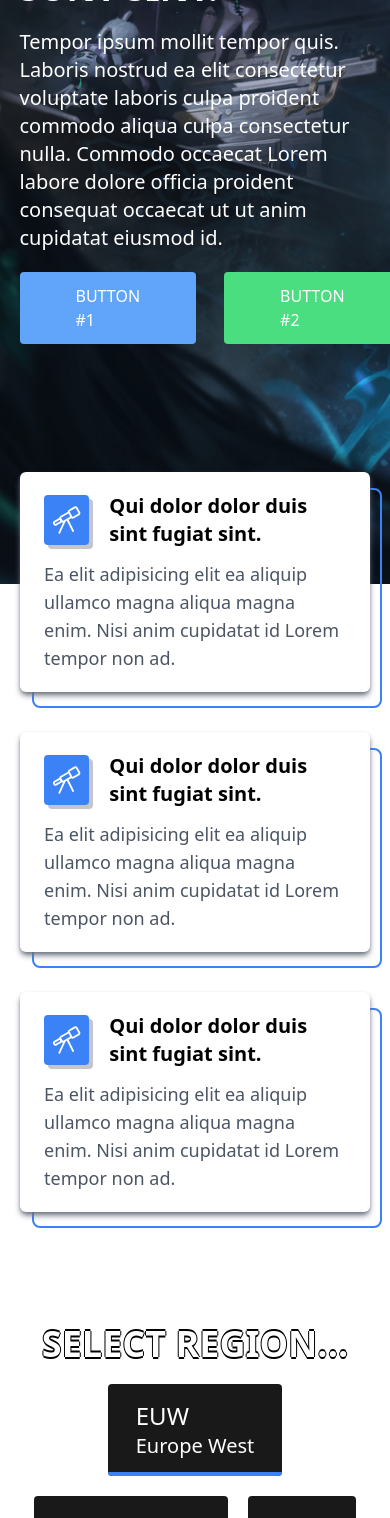
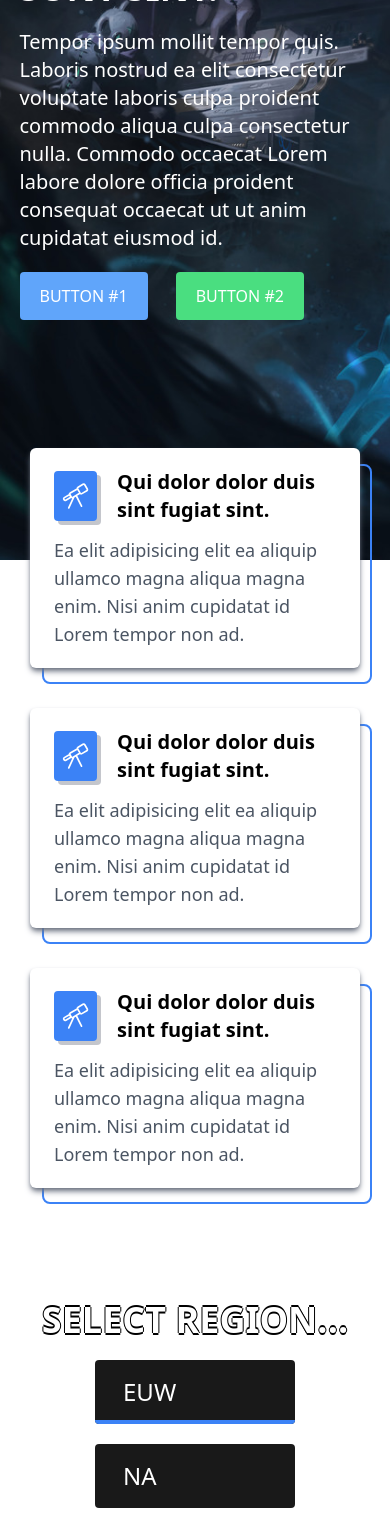
Before and after one commit to Pedromdsn/League-Of-Legends-Store, a Next.js app: page / in a window 390 px wide. Shown: the part 432-1950 px from the top of the page. Built offline with nearby package versions, Linux system fonts and the light colour scheme.

Commit message:
fix: mobile bug

```diff
--- a/src/components/Header.tsx
+++ b/src/components/Header.tsx
@@ -11,8 +11,8 @@ const Header = () => {
 			<Logo />
 			<div
 				className={`flex gap-6 items-center transition-all md:overflow-hidden
-				md:justify-end duration-200 md:text-xl
-				${mobile ? "flex-col md:h-[350px]" : "md:h-20 md:opacity-0"}`}>
+				md:justify-end duration-200 md:text-xl md:flex-col
+				${mobile ? "md:h-[350px]" : "md:h-20 md:opacity-0"}`}>
 				<HeaderItem name="Home" />
 				<HeaderItem name="About" />
 				<HeaderItem name="Products" />
--- a/src/components/Home/Region.tsx
+++ b/src/components/Home/Region.tsx
@@ -14,6 +14,7 @@ const Region = () => {
 					<RegionBarItem name="BR" description="Brazil" />
 					<RegionBarItem name="OCE" description="Oceania" />
 					<RegionBarItem name="TR" description="Turkey" />
+					<RegionBarItem name="KR" description="Korea" />
 				</div>
 				<div className="flex flex-wrap mt-14 gap-7 justify-center">
 					<RegionToBuyItem price={9.99} />
@@ -36,13 +37,13 @@ const RegionBarItem = ({ name, description }: RegionItemBarProps) => {
 	const { region, setRegion } = useContext(RegionContext)
 	return (
 		<div
-			className={`text-white px-7 py-4 bg-black/90 rounded min-w-[18%] relative ${
+			className={`text-white px-7 py-4 bg-black/90 rounded min-w-[200px] relative ${
 				region == name &&
 				"after:-translate-x-7 after:border-b-4 after:border-blue-500 after:absolute after:bottom-0 after:z-10 after:w-full after:h-full after:rounded-b "
 			}`}
 			onClick={() => setRegion(name)}>
 			<div className="text-2xl">{name}</div>
-			<div className="text-xl">{description}</div>
+			<div className="text-xl md:hidden">{description}</div>
 		</div>
 	)
 }
--- a/src/components/Home/Why.tsx
+++ b/src/components/Home/Why.tsx
@@ -31,7 +31,7 @@ interface WhyItemProps {
 
 const WhyItem = ({ Icon, title, description }: WhyItemProps) => {
 	return (
-		<div className="z-10 relative w-[30%] min-w-[350px]">
+		<div className="z-10 relative w-[30%] min-w-[330px]">
 			<div
 				className="flex flex-col px-6 py-5 gap-3 bg-white rounded-md shadow-md shadow-gray-500 after-border after:-translate-x-3 after:-translate-y-1">
 				<div className="flex items-center gap-5">
--- a/src/components/Home/mainChampion/index.tsx
+++ b/src/components/Home/mainChampion/index.tsx
@@ -13,9 +13,9 @@ const MainChampion = () => {
 						commodo aliqua culpa consectetur nulla. Commodo occaecat Lorem labore dolore officia proident consequat
 						occaecat ut ut anim cupidatat eiusmod id.
 					</h2>
-					<div className="flex gap-7 uppercase">
-						<div className="bg-blue-400 px-14 py-3 rounded font-medium">Button #1</div>
-						<div className="bg-green-400 px-14 py-3 rounded font-medium">Button #2</div>
+					<div className="flex gap-7 uppercase ">
+						<div className="bg-blue-400 px-14 md:px-5 py-3 rounded font-medium">Button #1</div>
+						<div className="bg-green-400 px-14 md:px-5 py-3 rounded font-medium">Button #2</div>
 					</div>
 				</div>
 				<ChampImage/>
```
